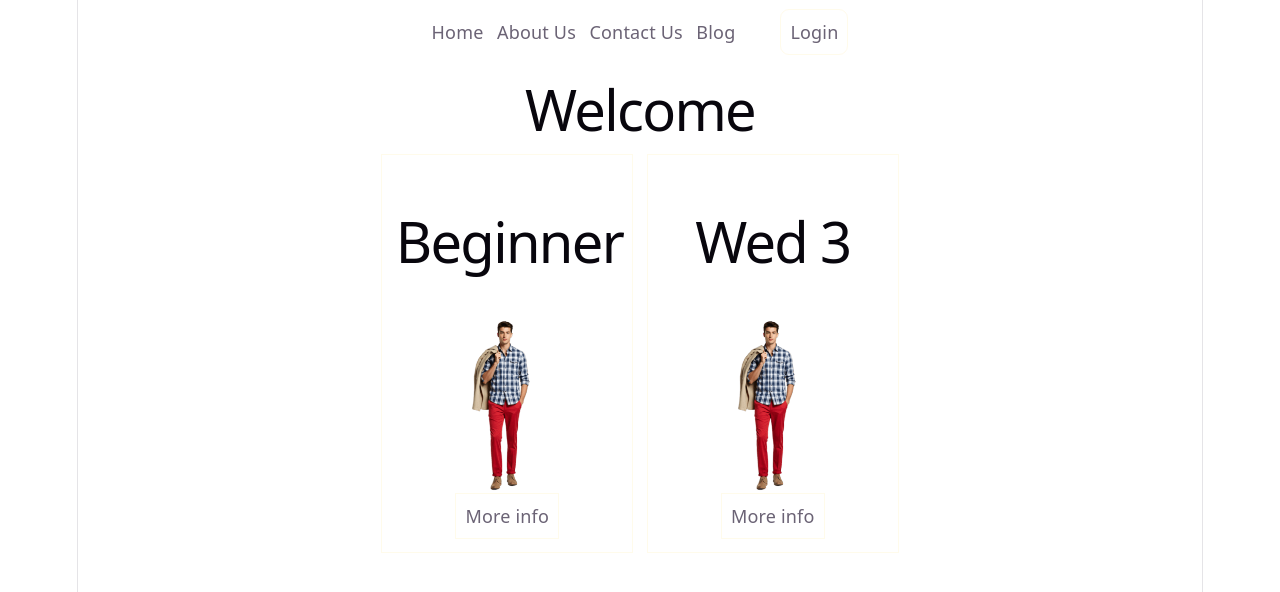
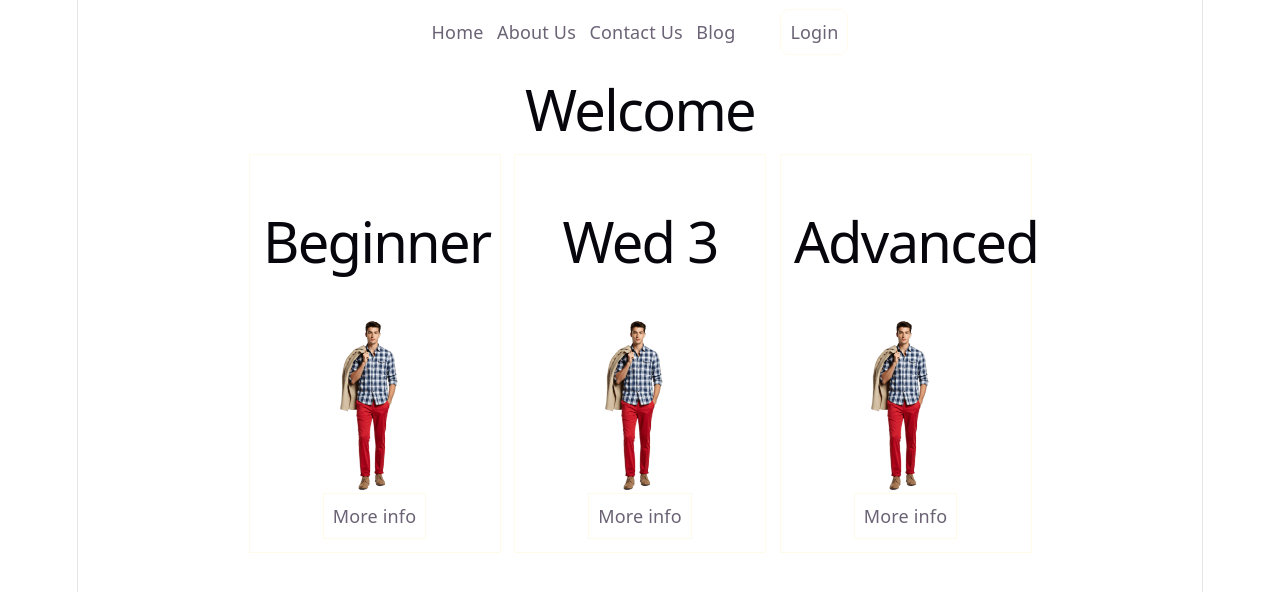
Before and after one commit to JohnMabas/React-Class, a React (Vite) app: page / in a window 1280 px wide. Shown: the top 592 px of the page. Built offline with nearby package versions, Linux system fonts and the light colour scheme.

Commit message:
add a Advanced props

```diff
--- a/src/App.jsx
+++ b/src/App.jsx
@@ -14,6 +14,7 @@ function App() {
       <div className="flex justify-center items-center gap-3">
         <Platform Track="Beginner" image={img} Descrition="loprhrhvbgiebvib" />
         <Platform Track="Wed 3" image={img} Descrition="loprhrhvbgiebvib" />
+        <Platform Track="Advanced" image={img} Descrition="lo" />
       </div>
 
       {/* <Button /> */}
```
